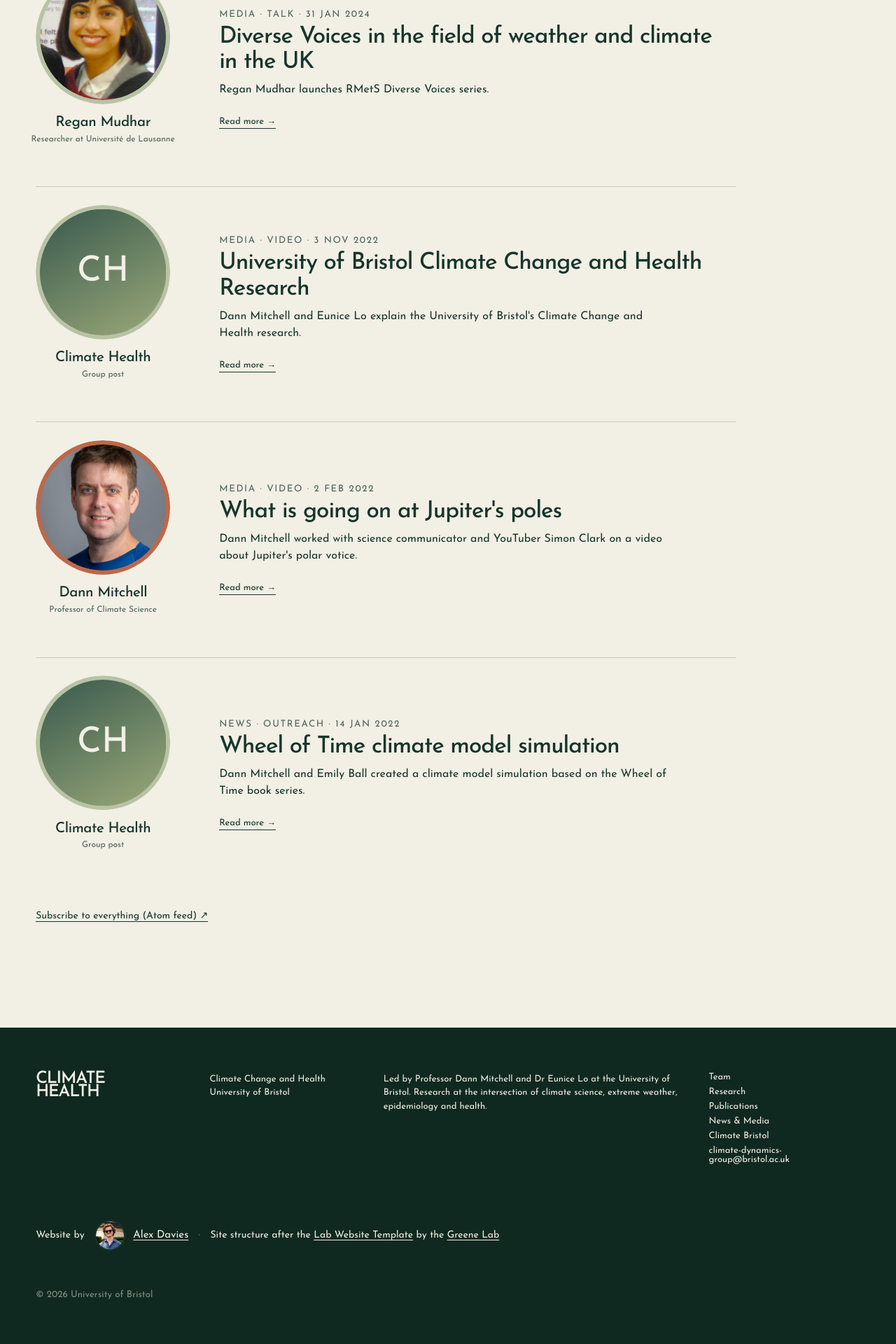
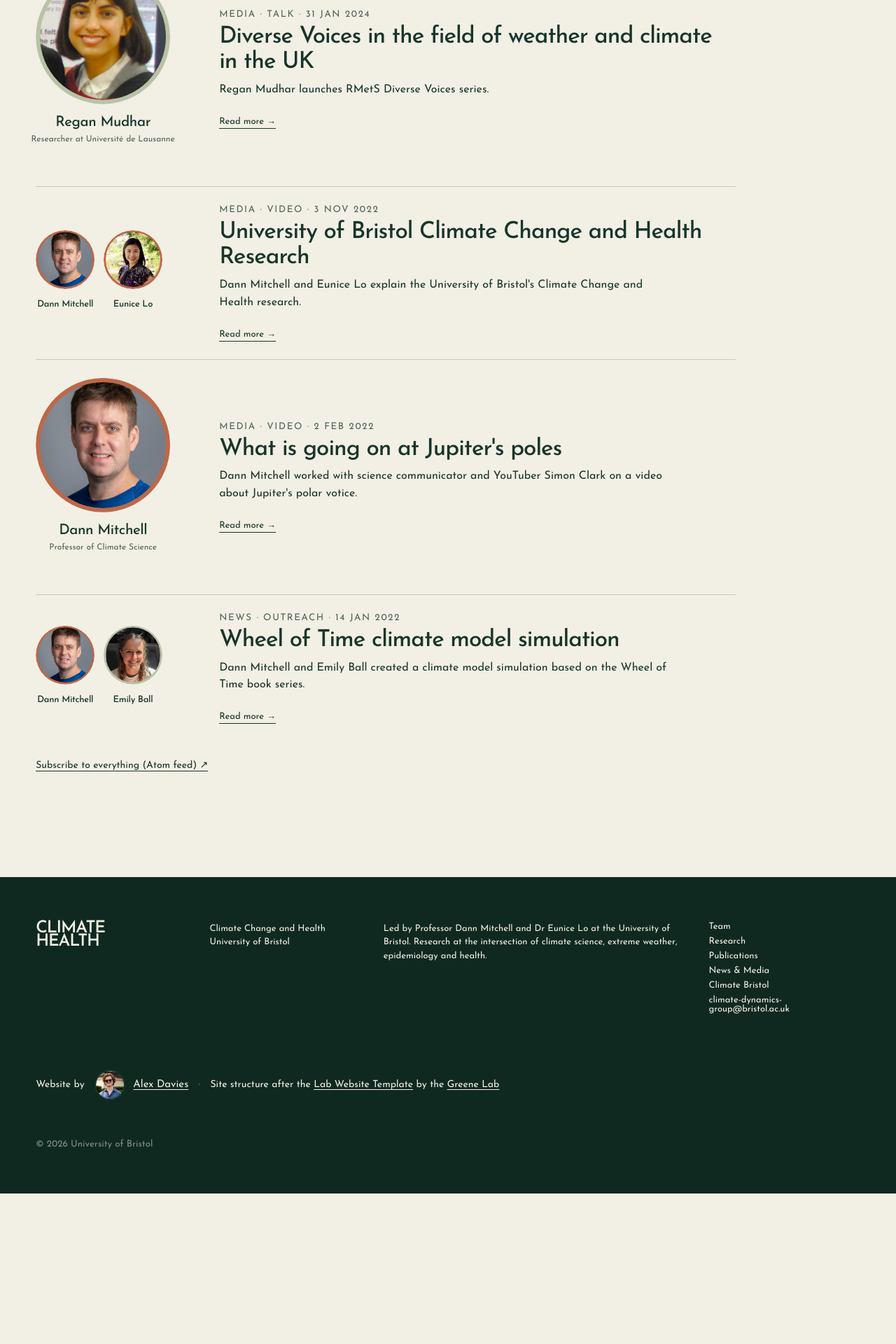
Before and after one commit to alexodavies/bristol-climate-health-page, a Jekyll site: the page built from news.md, in a window 1280 px wide. Shown: the part 3012-4932 px from the top of the page at 70% size. Built offline with Jekyll 4.4.1, drawn with Linux system fonts in a browser that asks for light colours; after the commit the page ends 4717 px from its top, so only the background shows below that.

Commit message:
Multiple authors for news/media etc now show multiple authors

```diff
--- a/_includes/jsonld.html
+++ b/_includes/jsonld.html
@@ -19,10 +19,11 @@
 {"@context":"https://schema.org","@type":"Person","name":{{ page.name | jsonify }},"jobTitle":{{ page.title | jsonify }},"url":{{ include.canonical | jsonify }},"image":{{ include.seo_image | jsonify }},"description":{{ include.seo_desc | jsonify }},"affiliation":{{ uob }},"worksFor":{"@type":"ResearchOrganization","name":"Climate Health research group","url":{{ '/' | absolute_url | jsonify }},"parentOrganization":{{ uob }}},"sameAs":[{{ same }}]}
 </script>
 {%- elsif page.layout == "post" -%}
-{%- assign au = nil -%}
-{%- for m in site.members -%}{%- if m.slug == page.author -%}{%- assign au = m -%}{%- endif -%}{%- endfor -%}
+{%- assign pslugs = page.author | join: "," | split: "," -%}
+{%- assign au = "" -%}
+{%- for s in pslugs -%}{%- for m in site.members -%}{%- if m.slug == s -%}{%- capture one_au -%}{"@type":"Person","name":{{ m.name | jsonify }},"url":{{ m.url | absolute_url | jsonify }}}{%- endcapture -%}{%- if au == "" -%}{%- assign au = one_au -%}{%- else -%}{%- capture au -%}{{ au }},{{ one_au }}{%- endcapture -%}{%- endif -%}{%- endif -%}{%- endfor -%}{%- endfor -%}
 <script type="application/ld+json">
-{"@context":"https://schema.org","@type":"BlogPosting","headline":{{ page.title | jsonify }},"description":{{ include.seo_desc | jsonify }},"datePublished":{{ page.date | date_to_xmlschema | jsonify }},"image":{{ include.seo_image | jsonify }},"mainEntityOfPage":{{ include.canonical | jsonify }},"author":{% if au %}{"@type":"Person","name":{{ au.name | jsonify }},"url":{{ au.url | absolute_url | jsonify }}}{% else %}{"@type":"ResearchOrganization","name":"Climate Health research group"}{% endif %},"publisher":{{ uob }}{% if page.paper %},"citation":{{ page.paper | prepend: "https://doi.org/" | jsonify }}{% endif %}}
+{"@context":"https://schema.org","@type":"BlogPosting","headline":{{ page.title | jsonify }},"description":{{ include.seo_desc | jsonify }},"datePublished":{{ page.date | date_to_xmlschema | jsonify }},"image":{{ include.seo_image | jsonify }},"mainEntityOfPage":{{ include.canonical | jsonify }},"author":{% if au != "" %}[{{ au }}]{% else %}{"@type":"ResearchOrganization","name":"Climate Health research group"}{% endif %},"publisher":{{ uob }}{% if page.paper %},"citation":{{ page.paper | prepend: "https://doi.org/" | jsonify }}{% endif %}}
 </script>
 {%- elsif page.url == "/publications/" -%}
 {%- assign arts = "" -%}
--- a/_layouts/member.html
+++ b/_layouts/member.html
@@ -31,7 +31,7 @@
       {% for p in my_projects %}<li><a href="{{ p.url | relative_url }}"><b>{{ p.title }}</b></a>{% if p.pi contains page.slug %} <small>PI</small>{% elsif p.collaborators contains page.slug or page.group == "affiliates" %} <small>Collaborator</small>{% endif %}{% if p.tag %} <small>{{ p.tag }}</small>{% endif %}{% if p.summary %}<br><span>{{ p.summary }}</span>{% endif %}</li>{% endfor %}
     </ul>
     {% endif %}
-    {%- assign my_posts = site.posts | where: "author", page.slug -%}
+    {%- assign my_posts = site.posts | where_exp: "p", "p.author contains page.slug" -%}
     {% if my_posts.size > 0 %}
     <h2 class="sub">Posts</h2>
     <ul class="post-list">
--- a/_layouts/post.html
+++ b/_layouts/post.html
@@ -4,7 +4,7 @@
 <section class="page-hero">
   <p class="eyebrow">{{ page.category | default: "blog" | capitalize }}{% if page.tag %} · {{ page.tag }}{% endif %} · {{ page.date | date: "%-d %B %Y" }}</p>
   <h1>{{ page.title }}</h1>
-  {% if page.author %}<p class="dek">{% include byline.html slug=page.author %}</p>{% endif %}
+  {% if page.author %}<p class="dek">{% assign slugs = page.author | join: "," | split: "," %}{% for s in slugs %}{% include byline.html slug=s %} {% endfor %}</p>{% endif %}
 </section>
 <section class="page-body prose reveal">
 {{ content }}
--- a/_plugins/feeds.rb
+++ b/_plugins/feeds.rb
@@ -1,5 +1,5 @@
 # Generates Atom feeds: /feed.xml (all posts) and /members/<name>/feed.xml (one per member).
-# A post belongs to a member when its front matter has `author: <member file name>`.
+# A post belongs to a member when its front matter has `author: <member file name>` (or a list of them).
 # Custom plugins need the Actions build (see .github/workflows/pages.yml); the classic
 # GitHub Pages branch builder would ignore this file.
 require "cgi"
@@ -14,7 +14,7 @@
       site.pages << build(site, "", "feed.xml", "#{site.config['title']} — all posts", posts, "/")
       site.collections["members"].docs.each do |m|
         slug = m.basename_without_ext
-        mine = posts.select { |p| p.data["author"] == slug }
+        mine = posts.select { |p| Array(p.data["author"]).include?(slug) }
         site.pages << build(site, "members/#{slug}", "feed.xml", "#{m.data['name']} — #{site.config['title']}", mine, "/members/#{slug}.html")
       end
     end
--- a/assets/css/main.css
+++ b/assets/css/main.css
@@ -332,3 +332,9 @@
 @media(max-width:800px){.citation.has-people{grid-template-columns:1fr}.cite-people{--w:64px}}
 .post-list small a{border-bottom:1px solid currentColor}.post-list small a:hover{color:var(--rust)}
 .page-hero.has-image{background-size:cover;background-position:center;min-height:min(70vh,640px);display:flex;flex-direction:column;justify-content:flex-end}
+/* multi-author posts: avatars side by side in one row, names beneath, as in publications */
+.hexes.big.flat.post-hex.multi-2{--w:84px}
+.hexes.big.flat.post-hex.multi-3{--w:62px}
+.hexes.big.flat.post-hex.multi-2,.hexes.big.flat.post-hex.multi-3{--cap:auto;flex-wrap:nowrap;align-items:flex-start;column-gap:.8rem;row-gap:0}
+.post-hex.multi-2 .person small.who,.post-hex.multi-3 .person small.who{width:calc(var(--w) + .8rem);height:auto;padding:.5rem 0 0;line-height:1.2}
+.post-hex.multi-2 .who b,.post-hex.multi-3 .who b{font-size:13px}
--- a/assets/js/main.js
+++ b/assets/js/main.js
@@ -54,7 +54,7 @@
   if (postSel || catSel) {
     var applyPosts = function () {
       document.querySelectorAll('#post-grid .post-row').forEach(function (a) {
-        var byAuthor = !postSel || postSel.value === '' || a.dataset.author === postSel.value;
+        var byAuthor = !postSel || postSel.value === '' || (a.dataset.author || '').split(' ').indexOf(postSel.value) !== -1;
         var byCat = !catSel || catSel.value === '' || a.dataset.category === catSel.value;
         a.hidden = !(byAuthor && byCat);
       });
--- a/news.md
+++ b/news.md
@@ -6,7 +6,8 @@
 lede: News, media interviews and blog posts from the group.
 ---
 {% assign blog_posts = site.posts %}
-{% assign by_author = blog_posts | where_exp: "p", "p.author" | group_by: "author" %}
+{% assign by_author = "" | split: "" %}
+{% for m in site.members %}{% assign n = blog_posts | where_exp: "p", "p.author contains m.slug" %}{% if n.size > 0 %}{% assign by_author = by_author | push: m %}{% endif %}{% endfor %}
 <div class="pub-filter">
   <label for="cat-filter">Show</label>
   <select id="cat-filter">
@@ -19,19 +20,22 @@
   <label for="post-filter">by</label>
   <select id="post-filter">
     <option value="">Everyone</option>
-    {% for g in by_author %}{% for m in site.members %}{% if m.slug == g.name %}<option value="{{ g.name }}">{{ m.name }} ({{ g.size }})</option>{% endif %}{% endfor %}{% endfor %}
+    {% for m in by_author %}{% assign n = blog_posts | where_exp: "p", "p.author contains m.slug" %}<option value="{{ m.slug }}">{{ m.name }} ({{ n.size }})</option>{% endfor %}
   </select>
   {% endif %}
 </div>
 {% if blog_posts.size == 0 %}<p class="prose">Nothing here yet. News and media items will appear as they are added.</p>{% endif %}
 <div class="post-rows" id="post-grid">
 {% for p in blog_posts %}
-{%- assign au = nil -%}
-{%- for m in site.members -%}{%- if m.slug == p.author -%}{%- assign au = m -%}{%- endif -%}{%- endfor %}
-<article class="post-row" data-author="{{ p.author }}" data-category="{{ p.category | default: 'blog' }}">
-  <div class="hexes big flat post-hex">
-    {%- if au -%}
-    <span class="person down">{% include avatar.html m=au title=au.name %}<small class="who"><b>{{ au.name }}</b><span>{{ au.title | truncate: 40 }}</span></small></span>
+{%- assign slugs = p.author | join: "," | split: "," -%}
+{%- assign nau = 0 -%}
+{%- capture people -%}{%- for s in slugs -%}{%- for m in site.members -%}{%- if m.slug == s -%}{%- assign nau = nau | plus: 1 -%}
+    <span class="person down">{% include avatar.html m=m title=m.name %}<small class="who"><b>{{ m.name }}</b>{% if slugs.size == 1 %}<span>{{ m.title | truncate: 40 }}</span>{% endif %}</small></span>
+{%- endif -%}{%- endfor -%}{%- endfor -%}{%- endcapture %}
+<article class="post-row" data-author="{{ slugs | join: ' ' }}" data-category="{{ p.category | default: 'blog' }}">
+  <div class="hexes big flat post-hex{% if nau == 2 %} multi-2{% elsif nau > 2 %} multi-3{% endif %}">
+    {%- if nau > 0 -%}
+    {{ people }}
     {%- else -%}
     <span class="person down"><span class="avatar p1"><span>CH</span></span><small class="who"><b>Climate Health</b><span>Group post</span></small></span>
     {%- endif -%}
```
Also changed, not shown: HOW-TO-EDIT.md (+1 -1 lines).
